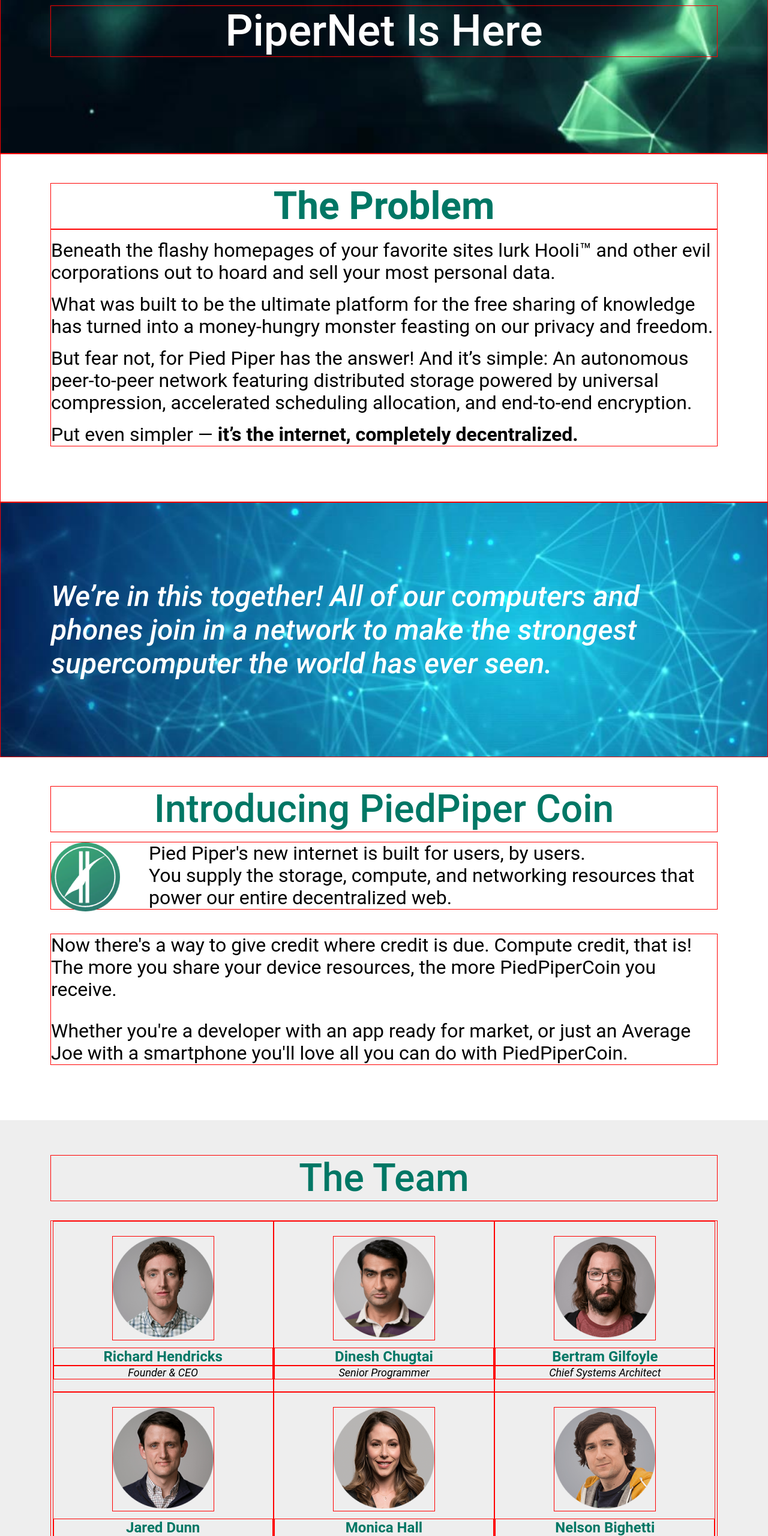
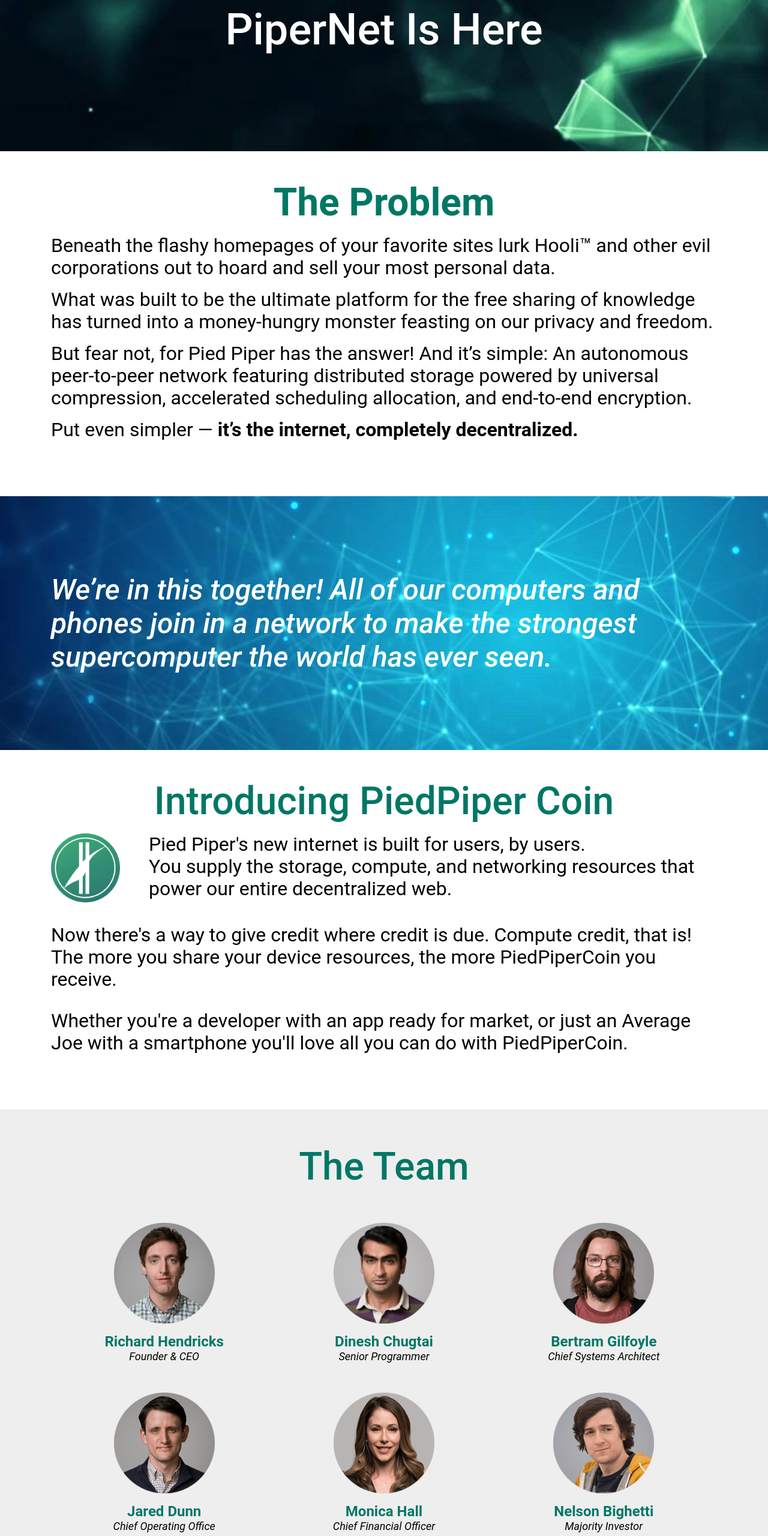
Before and after one commit to Writerous/writerous.github.io, a plain HTML site: page index.html in a window 1280 px wide. Shown: the part 240-2800 px from the top of the page at 60% size. Drawn offline with Linux system fonts and the light colour scheme.

Commit message:
first_adaptive is finished

```diff
--- a/style.css
+++ b/style.css
@@ -1,4 +1,5 @@
 .header_block{
+    /* border: 1px solid red; */
     margin: auto;
     width: 1110px;
     display: flex;
@@ -9,11 +10,13 @@
     width: 184px;
 }
 .bar_line{
+    /* border: 1px solid red; */
     background-image: url("images/Rectangle.png");
     position: sticky;
     top: 0;
     background-size: cover;
-    padding: 20px 0 19px;
+    padding: 20px 20px 19px;
+
 }
 
 .container_ref{
@@ -25,14 +28,14 @@
     color: white;
     }
 .annonce{
-    border: 1px solid red;
+    /* border: 1px solid red; */
     background-image: url("images/image.png");
     background-size: cover;
     padding: 160px 20px;
 
 }
 .annonce_text{
-    border: 1px solid red;
+    /* border: 1px solid red; */
     font-family: Roboto, sans-serif;
     font-style: normal;
     font-weight: 500;
@@ -45,7 +48,7 @@
 
 }
 .the_problem{
-    border: 1px solid red;
+    /* border: 1px solid red; */
     width:1110px;
     font-family: Roboto, sans-serif;
     font-style: normal;
@@ -60,7 +63,7 @@
     color: #007765;
 }
 .problem_text{
-    border: 1px solid red;
+    /* border: 1px solid red; */
     width: 1110px;
     margin:  0 auto;
     font-family: Roboto, sans-serif;
@@ -72,7 +75,7 @@
     color: #000000;
 }
 .problem_block{
-    border: 1px solid red;
+    /* border: 1px solid red; */
     padding: 0 20px;
 
 }
@@ -82,7 +85,7 @@
 }
 
 .hero_block{
-    border: 1px solid red;
+    /* border: 1px solid red; */
     background-image: url("images/image\ \(1\).png");
     background-size: cover;
     padding:128px 20px 127px 20px;
@@ -98,11 +101,12 @@
     color: #FFFFFF;
 }
 .intro_block{
+    /* border: 1px solid red; */
     padding: 48px 20px 92px 20px;
-    margin: auto;
+
 }
 .intro_block_header{
-    border: 1px solid red;
+    /* border: 1px solid red; */
     font-family: Roboto, sans-serif;
     font-style: normal;
     font-weight: 500;
@@ -115,7 +119,7 @@
     width: 1110px;
 }
 .intro_block_imgTxt{
-    border: 1px solid red;
+    /* border: 1px solid red; */
     width: 1110px;
     margin: 0 auto;
     font-family: Roboto, sans-serif;
@@ -131,7 +135,7 @@
     margin-right: 48px;
 }
 .intro_block_txt{
-    border: 1px solid red;
+    /* border: 1px solid red; */
     width: 1110px;
     margin: 40px auto 0;
     font-family: Roboto, sans-serif;
@@ -147,11 +151,11 @@
 }
 .team{
     background-color: #EEEEEE;
-    margin: auto;
+
     padding: 58px 20px 112px 20px;
 }
 .team_header{
-    border: 1px solid red;
+    /* border: 1px solid red; */
     font-family: Roboto, sans-serif;
     font-style: normal;
     font-weight: 500;
@@ -164,7 +168,7 @@
     color: #007765;
 }
 .team_photo{
-    border: 1px solid red;
+    /* border: 1px solid red; */
     width:1110px;
     margin: 0 auto 30px;
     display: flex;
@@ -172,20 +176,20 @@
     justify-content: center;
 }
 .team_photo_card{
-    border: 1px solid red;
+    /* border: 1px solid red; */
     /* width: 350px; */
     flex-basis: 33%;
     height: 283px;
 }
 .team_photo_img{
-    border: 1px solid red;
+    /* border: 1px solid red; */
     height: 168;
     width: 168px;
     /* margin: 24px 92px 92px; */
     margin: 24px auto 12px;
 }
 .team_name{
-    border: 1px solid red;
+    /* border: 1px solid red; */
 font-family: Roboto, sans-serif;
 font-style: normal;
 font-weight: bold;
@@ -196,7 +200,7 @@
 text-align: center;
 }
 .team_position{
-    border: 1px solid red;
+    /* border: 1px solid red; */
     font-family: Roboto, sans-serif;
     font-style: italic;
     font-weight: normal;
@@ -210,7 +214,7 @@
     padding: 50px 20px 62px;
 }
 .copyright_rule{
-    border: 1px solid red;
+    /* border: 1px solid red; */
     font-family: Roboto, sans-serif;
     font-style: normal;
     font-weight: normal;
@@ -240,9 +244,9 @@
 body{
     margin: 0;
 }
-@media screen and (max-width: 1149px)
+@media screen and (max-width: 1150px)
     {
-        .bar_line{
-            width: 1149px;
+        .bar_line, .annonce, .problem_block, .hero_block, .intro_block, .team, .copyright_block{
+            width: 1110px;
         }
     }
```
